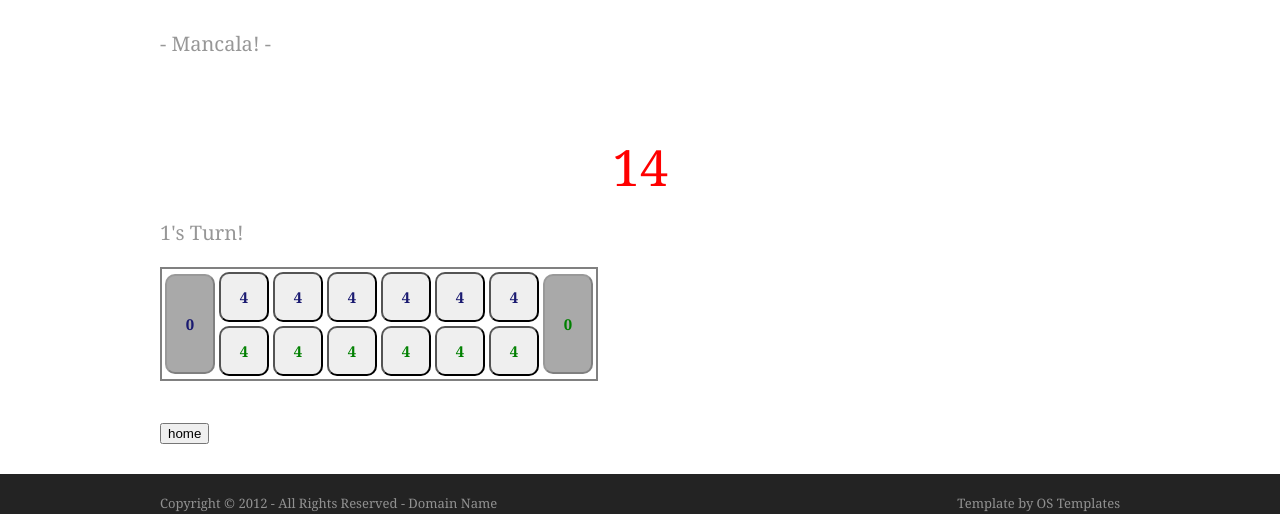
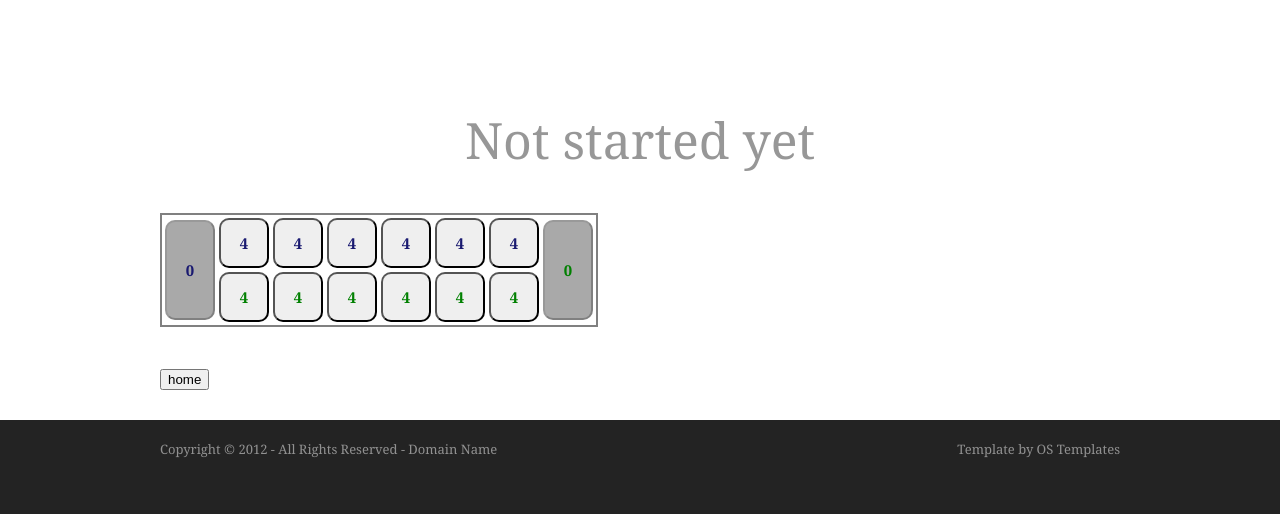
Before and after one commit to elraine1/mancala, a PHP site: page /mancala.php?turn=1 in a window 1280 px wide. Shown: the part 166-680 px from the top of the page. Run offline with PHP 8.4, Linux system fonts and the light colour scheme; data that the repository does not hold is empty.

Commit message:
turn 수정 완료.

```diff
--- a/html/mancala.php
+++ b/html/mancala.php
@@ -71,77 +71,13 @@
 <script type="text/javascript" src="./jquery/jquery.js"></script>
 <script type="text/javascript" src="./jquery/jquery-ui.js"></script>
 <script type="text/javascript" src="./jquery/jquery.countdown.js"></script>
-<script>
-
-$(document).ready(function(){
-	/*
-	window.onbeforeunload = function() {
-		return "게임을 마치지 않고 나가면 징계를 먹습니다.";
-	};
-
-	window.onunload = function() {
-		// 만약 게임중이면 징계먹이기
-		return;
-	};
-
-	// disable F5 key
-	function disableF5(e) {
-		if ((e.which || e.keyCode) == 116) {
-			e.preventDefault();
-		}
-	}
-	$(document).on("keydown", disableF5);
-	*/
 
 
-	$('#timer').countdown(Date.now() + 20000, function(event) {
-		var remainingSecondsString =  event.strftime('%-S');
-		$(this).text(remainingSecondsString);
-		if (parseInt(remainingSecondsString) == 0) {
-			$(this).text('Time Over');
-		} else if (parseInt(remainingSecondsString) % 2 == 0) {
-			$(this).css('color', 'red');
-		} else {
-			$(this).css('color', 'blue');
-		}
-	});
+<script>
+	var turn = '';					// 턴에 대한 변수를 jquery 에서 사용하기 위하여 전역변수로 선언.
+	function test(myturn, index){
 
-	/*
-	$('#dummy').countdown(Date.now() + 30000, function(event) {
-		flick();
-	});
-
-	function flick() {			*/
-		/*
-		var els = document.getElementsByClassName('mytimer');
-		var flash = els[0];
-		var newNode = flash.cloneNode(true);
-		newNode.id = flash.id + '1';
-		flash.parentNode.replaceChild(newNode, flash);
-		newNode.className = 'timer mytimer';
-		*/
-//		$('#flash').addClass('temp', 900, callBack());
-		/*
-		$('#flash').animate({font-size:200px;
-							     color:red;    }, 1000);
-								 */
-		//flash.style.color = 'red';
-		//setTimeout(function() { flash.style.color = 'black'; }, 100);
-//	}
-
-/*
-	function callBack(element){
-		$('#flash').removeClass('temp');
-	}
-*/
-
-});
-</script>
-
-<script>
-
-	function test(turn, index){
-
+		turn = myturn;
 		var cups_p1 = document.getElementsByClassName('cups p1');
 		var cups_p2 = document.getElementsByClassName('cups p2');
 
@@ -153,7 +89,15 @@ $(document).ready(function(){
 		var cups = document.getElementsByClassName(className);
 
 		var stone = 0;
-		if(turn == 'p2'){
+		if(turn == 'p1'){
+			stone = all_cups[curr_index][index].value;
+			all_cups[curr_index][index].value = 0;
+
+			for(var i = 0; i < cups_p2.length; i++){
+				cups_p1[i].disabled = false;
+				cups_p2[i].disabled = true;
+			}
+		}else {
 			//// 인덱스가 왼쪽에서부터 0 1 2 3 4 5 6 순서이므로 6 5 4 3 2 1 0 순서로 바꿔줘야 함.
 			var arrSize = cups.length;
 			stone = all_cups[curr_index][arrSize-index-1].value;
@@ -162,16 +106,6 @@ $(document).ready(function(){
 			for(var i = 0; i < cups_p1.length; i++){
 				cups_p1[i].disabled = true;
 				cups_p2[i].disabled = false;
-			}
-
-
-		}else {
-			stone = all_cups[curr_index][index].value;
-			all_cups[curr_index][index].value = 0;
-
-			for(var i = 0; i < cups_p2.length; i++){
-				cups_p1[i].disabled = false;
-				cups_p2[i].disabled = true;
 			}
 		}
 
@@ -195,12 +129,12 @@ $(document).ready(function(){
 				curr_cup.value = parseInt(curr_cup.value) + 1;
 				stone--;
 			}
-			//alert("player:" + (curr_index+1) + " cup_index: " + index + " stone: " + curr_cup.value);
 		}
 
 		// 돌을 모두 분배한 뒤,
 		if( (index == -1) && (((curr_index+1)%2) == player_index) ){		// 만칼라 통(index=6(-1)의 주인이 턴의 주인이라면 => 프리턴
 			alert(turn + "'s Free Turn!");
+			timer_start(turn);
 			/// turn over.
 
 		}else {																			// 프리턴이 아니라면,
@@ -214,8 +148,6 @@ $(document).ready(function(){
 			var curr_cup_id = 'p'+(curr_index+1)+index;
 			var curr_cup = document.getElementById(curr_cup_id);			// 턴 종료된 시점의 컵
 
-//			alert("curr_cup[" + curr_index + ", " + index + "]: " + curr_cup.value + " / op_cup[" + op_index + ", " + op_cup_index + "]: " + curr_op_cup.value);
-
 			if((curr_index == player_index) && (curr_cup.value == 1) && (curr_op_cup.value > 0)){
 				alert("[" + op_index + ", " + op_cup_index + "]: " + curr_op_cup.value + " gotcha!!");
 
@@ -225,8 +157,6 @@ $(document).ready(function(){
 				curr_cup.value = 0;
 				curr_op_cup.value = 0;
 			}
-
-//			alert(turn + ' turn Over');
 			turnOver(turn);
 		}
 
@@ -234,14 +164,12 @@ $(document).ready(function(){
 		if(isGameSet() == true){
 			alert('Game Set!');
 		}
-
-		// 1. 타이머.
+	}
 
 
-	}
+	function turnOver(myturn){
 
-	function turnOver(turn){
-
+		turn = myturn;
 		var cups_p1 = document.getElementsByClassName('cups p1');
 		var cups_p2 = document.getElementsByClassName('cups p2');
 
@@ -250,15 +178,36 @@ $(document).ready(function(){
 				cups_p1[i].disabled = true;
 				cups_p2[i].disabled = false;
 			}
-
+ 			turn = 'p2';
 		}else {				// p2의 턴이 종료
 			for(var i = 0; i < cups_p2.length; i++){
 				cups_p1[i].disabled = false;
 				cups_p2[i].disabled = true;
 			}
+			turn = 'p1';
 		}
+		timer_start(turn);
 	}
 
+	function timer_start(myturn){
+
+		turn = myturn;
+		$('#timer').countdown(Date.now() + 21000,
+			function(event) {
+				if(event.type == 'update'){
+					var remainingSecondsString =  event.strftime('%-S');
+					var remainingSeconds = parseInt(remainingSecondsString)-1;
+					$(this).text(remainingSeconds);
+					if(remainingSeconds < 6){
+						$(this).css('color', 'red');
+					}
+
+				}else if(event.type == 'finish'){
+					turnOver(turn);
+				}
+			});
+
+	}
 
 	function isGameSet(){
 
@@ -298,6 +247,7 @@ $(document).ready(function(){
 	}
 
 
+
 </script>
 
 </head>
@@ -313,11 +263,8 @@ $(document).ready(function(){
     <!-- Content -->
     <div id="homepage">
 
-
-		<h2> - Mancala! - </h2>
-
 		<div id="timer_div">
-			<span id="timer" class="timer">Timer not started yet</span>
+			<span id="timer" class="timer">Not started yet</span>
 			<!-- <span id="flash" class="timer mytimer">Flash</span>  -->
 			<span id="dummy"></span>
 			<br><br>
@@ -343,7 +290,6 @@ $(document).ready(function(){
 
 		?>
 
-			<h3><?php echo "$turn's Turn!"; ?></h3>
 			<br>
 			<table id="mancala_board">
 			<tr>
```
